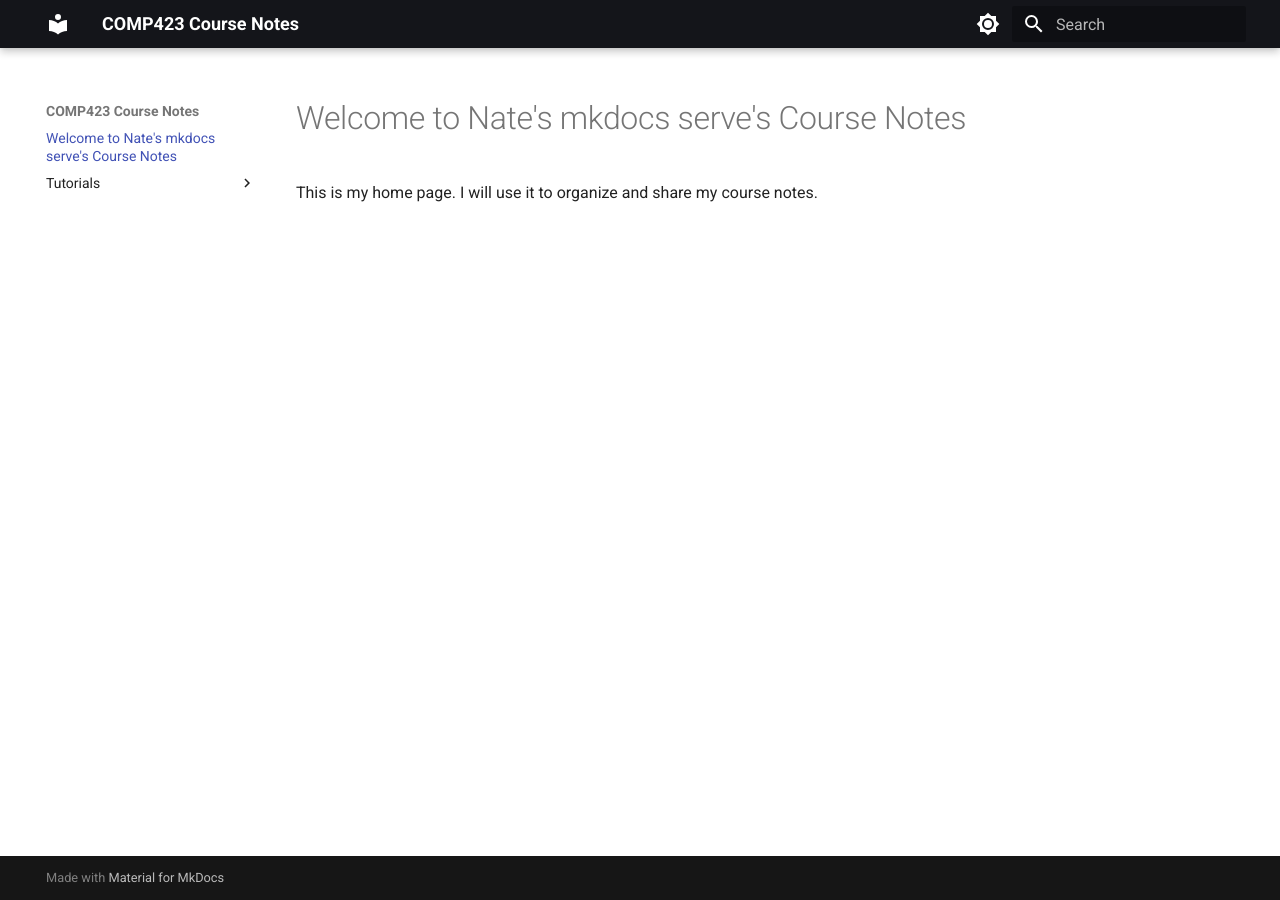
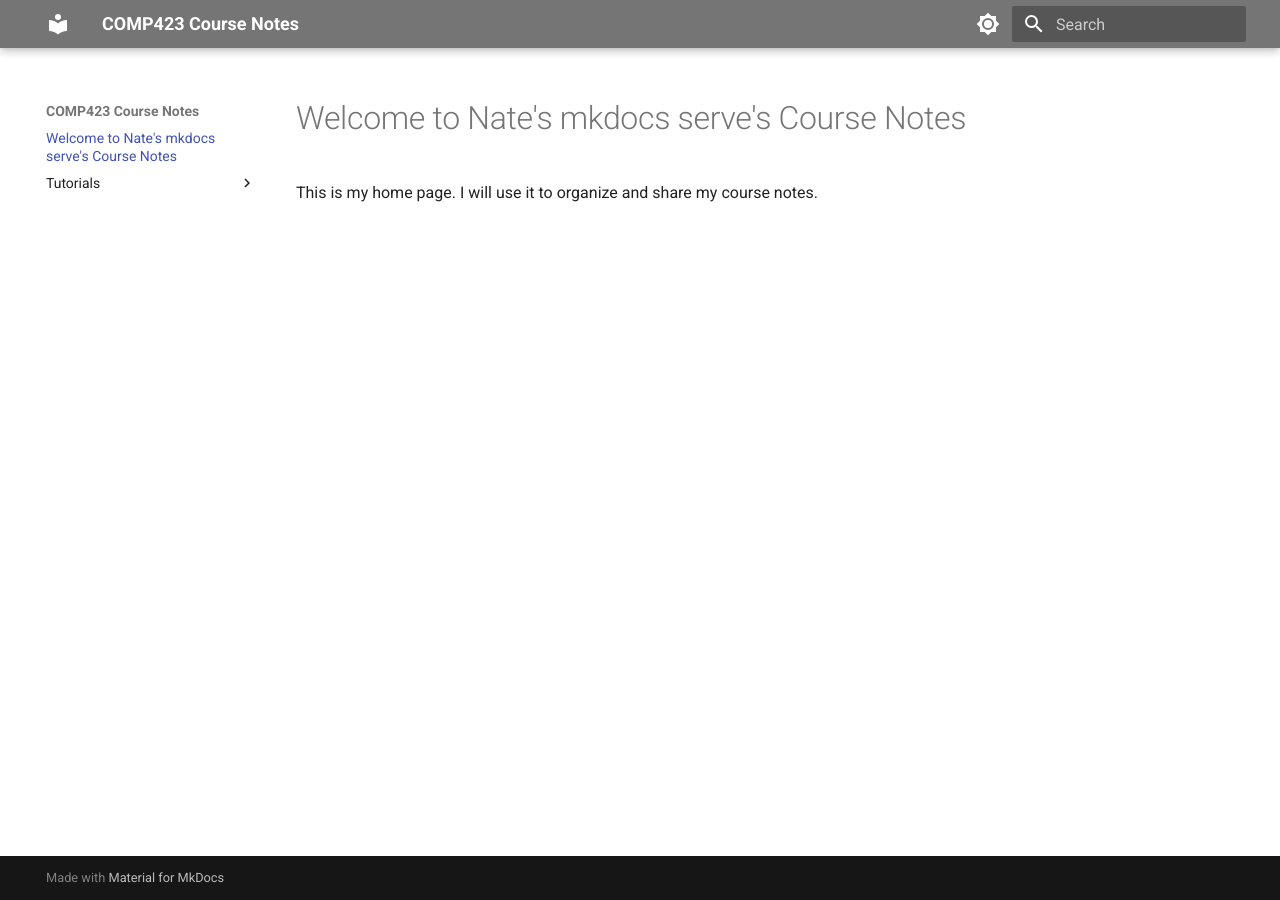
Before and after one commit to nathjaco1016/comp423-course-notes, an MkDocs documentation site: the page built from docs/index.md, in a window 1280 px wide. Built offline with MkDocs 1.6.1 and Material for MkDocs 9.7.7, drawn with Linux system fonts in a browser that asks for light colours.

Commit message:
Made style changes in mkdocs branch

```diff
--- a/mkdocs.yml
+++ b/mkdocs.yml
@@ -4,7 +4,7 @@ theme:
   palette:
     # Palette toggle for light mode
     - scheme: default
-      primary: black
+      primary: grey
       accent: deep-purple
       toggle:
         icon: material/brightness-7
```
